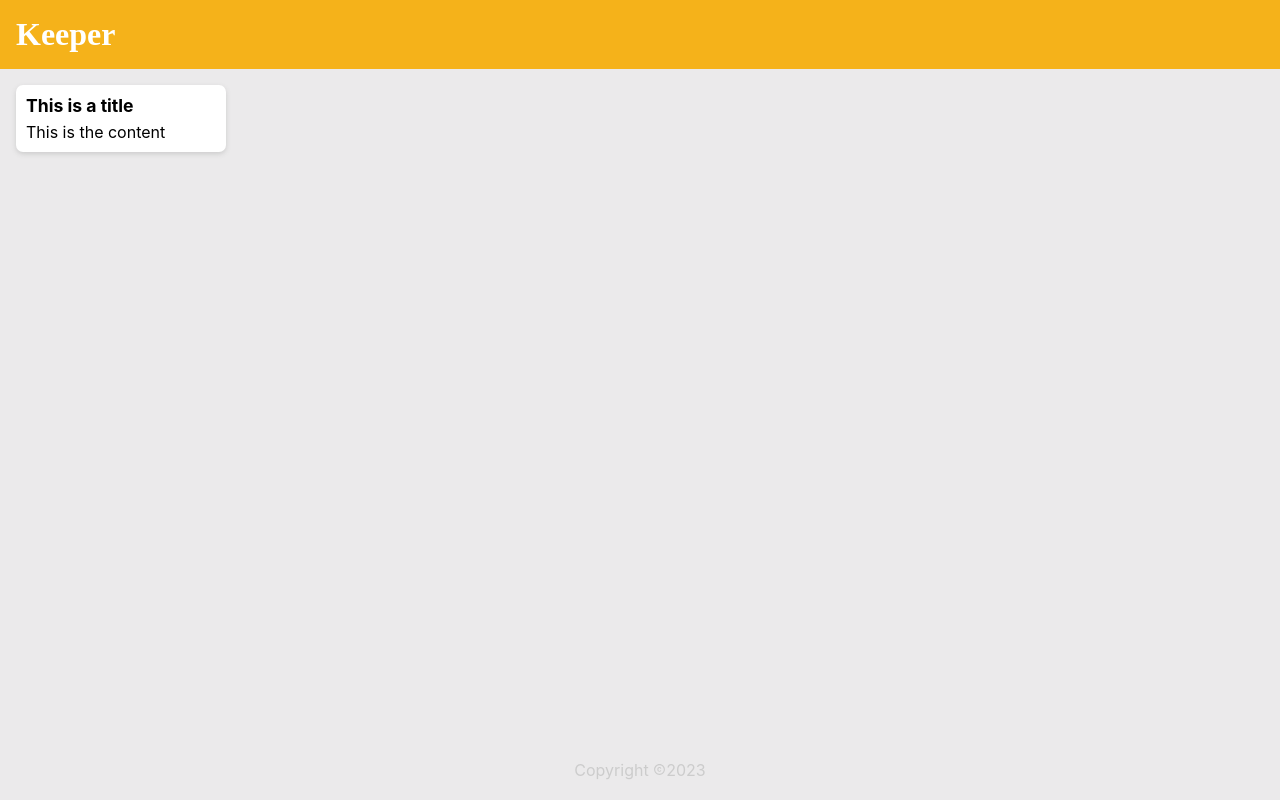
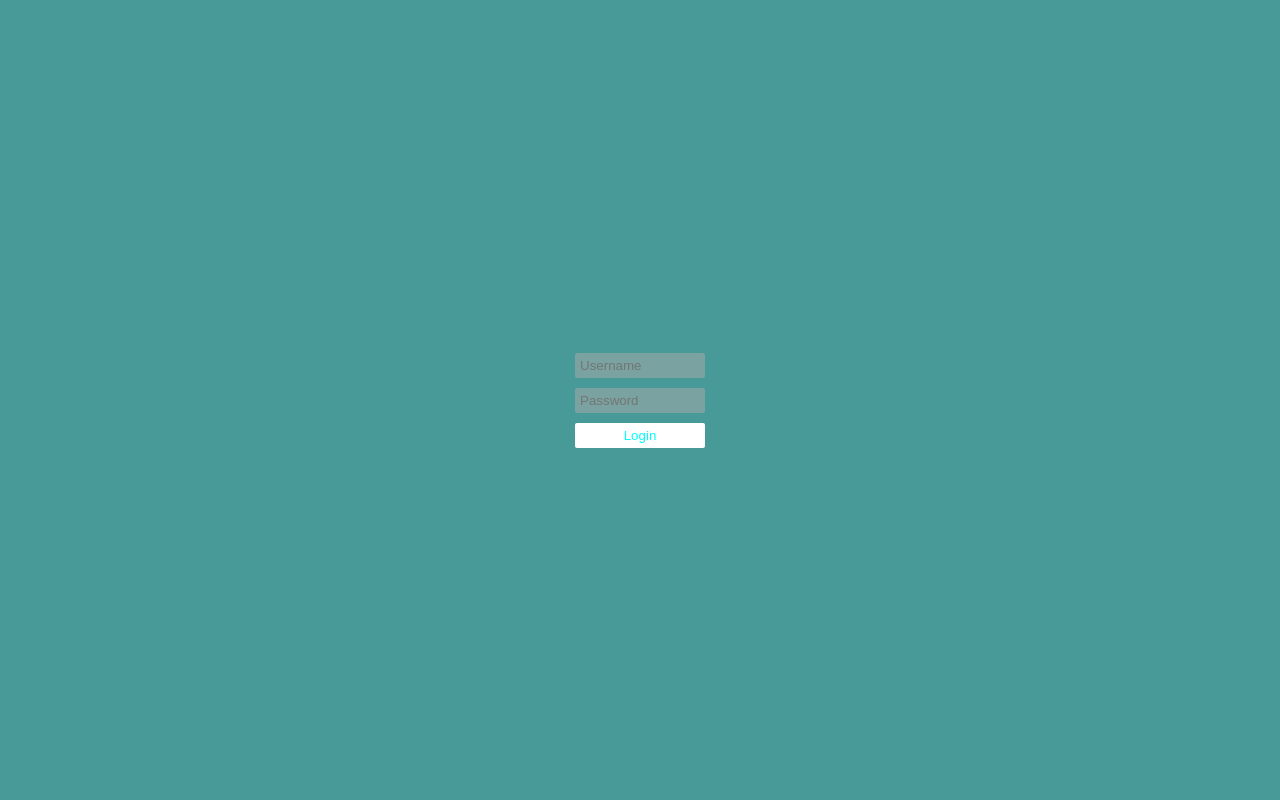
Before and after one commit to 1tav0/ReactJS, a React (Create React App) app: page / in a window 1280 px wide. Built offline with nearby package versions, Linux system fonts and the light colour scheme.

Commit message:
Conditional rendering for a logging

```diff
--- a/src/App.js
+++ b/src/App.js
@@ -2,12 +2,21 @@ import './App.css';
 import Footer from './Components/Footer';
 import Header from './Components/Header';
 import Note from './Components/Note';
+import notes from './notes'
+import Login from './Components/Login';
 function App() {
   return (
     <div className="app">
-      <Header />
-      <Note />
-      <Footer className="centered__footer"/>
+      {/* <Header />
+      {notes.map(note => {
+        return <Note
+          title={note.title}
+          content={note.content}
+          key={note.key} />
+        })
+      }
+      <Footer className="centered__footer"/> */}
+      <Login />
     </div>
   )
 }
--- /dev/null
+++ b/src/Components/Form.js
@@ -0,0 +1,14 @@
+import React from 'react'
+
+const Form = (props) => {
+  return (
+    <form className="login__child">
+      <input type="text" placeholder='Username'/>
+      <input type="text" placeholder='Password' />
+      {!props.flag && <input type="text" placeholder='Register'/>}
+      <button className='login' type="submit"> {props.flag === true ? "Login" : "Register"}</button>
+    </form>
+  )
+}
+
+export default Form
--- a/src/Components/Header.css
+++ b/src/Components/Header.css
@@ -2,7 +2,7 @@
   background-color: #F5B21A;
   margin: auto -16px;
   padding: 16px 32px;
-  box-shadow: 0 0 10px 0 rgba(0, 0, 0, 0);
+  box-shadow: 0 2px 5px rgba(0, 0, 0, 0);
 
 }
 
--- /dev/null
+++ b/src/Components/Login.css
@@ -0,0 +1,35 @@
+.login__wrapper{
+  background-color: #479A98;
+  height: 100vh;
+  display: flex;
+  justify-content: center;
+  align-items: center;
+}
+
+.login__child{
+  display: flex;
+  flex-direction: column;
+  gap: 10px;
+  width: 130px;
+}
+
+.login__child{
+  text-align: center;
+}
+
+input{
+  border: none;
+  padding: 5px;
+  background-color: rgba(172, 171, 171, 0.5);
+  border-radius: 2px;
+  color: gray;
+  cursor: pointer;
+}
+
+.login{
+  background-color: white;
+  border: none;
+  color: aqua;
+  border-radius: 2px;
+  padding : 5px;
+}
--- /dev/null
+++ b/src/Components/Login.js
@@ -0,0 +1,14 @@
+import React from 'react'
+import './Login.css'
+import Form from './Form';
+const Login = () => {
+  var isLoggedIn = true;
+
+  return (
+    <div className='login__wrapper'>
+      {<Form flag={isLoggedIn} />}
+    </div>
+  )
+}
+
+export default Login
--- a/src/Components/Note.js
+++ b/src/Components/Note.js
@@ -1,10 +1,10 @@
 import React from 'react'
 import './Note.css';
-const Note = () => {
+const Note = (props) => {
   return (
     <div className='note__wrapper'>
-      <h1>This is a title</h1>
-      <p>This is the content</p>
+      <h1>{props.title}</h1>
+      <p>{props.content}</p>
     </div>
   )
 }
--- /dev/null
+++ b/src/notes.js
@@ -0,0 +1,24 @@
+const notes = [
+  {
+    key: 1,
+    title: "Delegation",
+    content: "Q. How many programmers it take to change a lightbulb? A. None - that's a hardware problem."
+  },
+  {
+    key: 2,
+    title: "Loops",
+    content: "How to keep a programmer in the shower forever? Show him the shampoo instructions: Lather. Rinse. Repeat."
+  },
+  {
+    key: 3,
+    title: "Arrays",
+    content: "Q. Why did the programmer quit his job? A. Because he didnt get arrays."
+  },
+  {
+    key: 4,
+    title: "Joke",
+    content: "Hardware vs Software What's the difference between hardware and software? You can hit your hardware with a hammer, but you can only curse at your software."
+  }
+]
+
+export default notes;
```
Also changed, not shown: Notes.txt.
